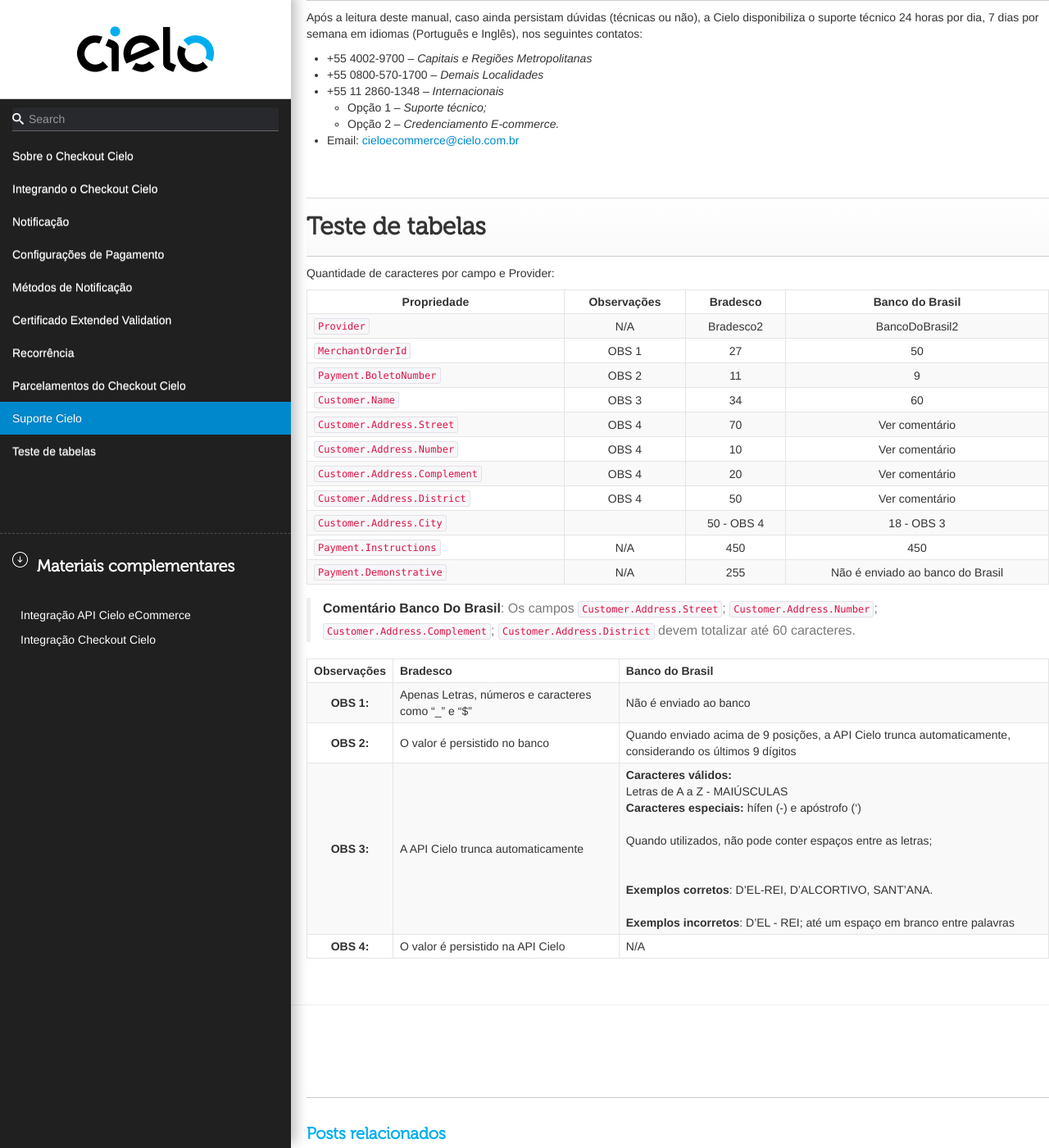
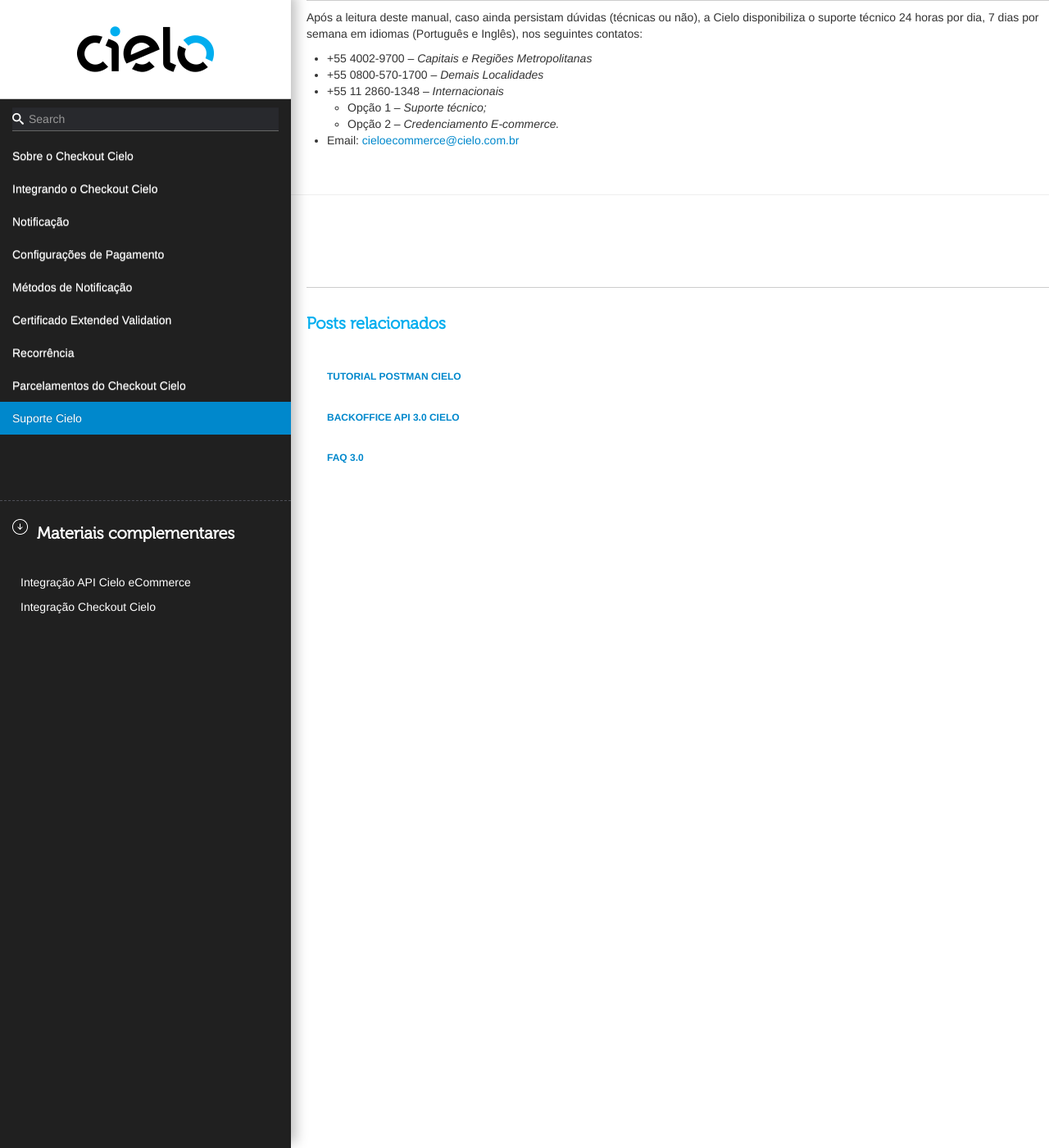
Before and after one commit to DeveloperCielo/Tutorial, a Jekyll site: the page built from _posts/2017-08-25-Checkout.md, in a window 1280 px wide and 1400 px high, scrolled down 55863 px. Shown: the whole window at 82% size. Built offline with Jekyll 4.4.1, drawn with Linux system fonts in a browser that asks for light colours; some web fonts are replaced.

Commit message:
Updated '_posts/2017-08-25-Checkout.md' via CloudCannon

```diff
--- a/_posts/2017-08-25-Checkout.md
+++ b/_posts/2017-08-25-Checkout.md
@@ -1689,36 +1689,3 @@
   * Opção 1 – *Suporte técnico;*
   * Opção 2 – *Credenciamento E-commerce.*
 * Email: [cieloecommerce@cielo.com.br](mailto:cieloecommerce@cielo.com.br)
-
-
-
-
-# Teste de tabelas
-
-Quantidade de caracteres por campo e Provider:
-
-| Propriedade                   | Observações |    Bradesco    |          Banco do Brasil         |
-|-------------------------------|:-----------:|:--------------:|:--------------------------------:|
-| `Provider`                    |     N/A     |    Bradesco2   |          BancoDoBrasil2          |
-| `MerchantOrderId`             |    OBS 1    |       27       |                50                |
-| `Payment.BoletoNumber`        |    OBS 2    |       11       |                 9                |
-| `Customer.Name`               |    OBS 3    |       34       |                60                |
-| `Customer.Address.Street`     |    OBS 4    |       70       |          Ver comentário          |
-| `Customer.Address.Number`     |    OBS 4    |       10       |          Ver comentário          |
-| `Customer.Address.Complement` |    OBS 4    |       20       |          Ver comentário          |
-| `Customer.Address.District`   |    OBS 4    |       50       |          Ver comentário          |
-| `Customer.Address.City`       |             |   50 - OBS 4   |            18 - OBS 3            |
-| `Payment.Instructions`        |     N/A     |       450      |                450               |
-| `Payment.Demonstrative`       |     N/A     |       255      | Não é enviado ao banco do Brasil |
-
-> **Comentário Banco Do Brasil**: Os campos `Customer.Address.Street`; `Customer.Address.Number`; `Customer.Address.Complement`; `Customer.Address.District` devem totalizar até 60 caracteres.
-
-
-
-
-|Observações  | Bradesco                                                      | Banco do Brasil                                                                                                 |
-|:-----------:|:--------------------------------------------------------------|:----------------------------------------------------------------------------------------------------------------|
-| **OBS 1:**  |Apenas Letras, números e caracteres como "_" e "$" |Não é enviado ao banco                                                                                    |
-| **OBS 2:**  |O valor é persistido no banco                      |Quando enviado acima de 9 posições, a API Cielo trunca automaticamente, considerando os últimos 9 dígitos |
-| **OBS 3:**  |A API Cielo trunca automaticamente                 |**Caracteres válidos:** <BR> Letras de A a Z - MAIÚSCULAS <BR> **Caracteres especiais:** hífen (-) e apóstrofo (') <BR><BR> Quando utilizados, não pode conter espaços entre as letras; <BR><BR><BR> **Exemplos corretos**: D'EL-REI, D'ALCORTIVO, SANT'ANA.<BR><BR> **Exemplos incorretos**: D'EL - REI; até um espaço em branco entre palavras |
-| **OBS 4:**  |O valor é persistido na API Cielo                  | N/A|
```
